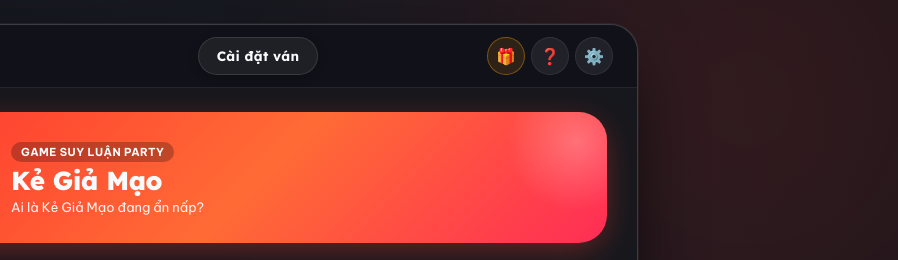
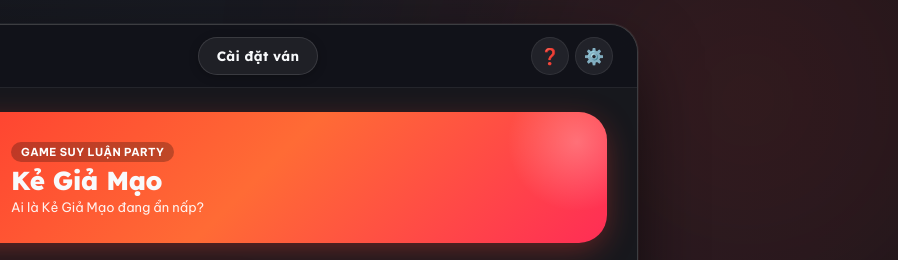
Before and after one commit to kpnguyen2612/IYKYK-Game, a website: page index.html in a window 1280 px wide. Shown: the top 260 px of the page, 382-1280 px from the left. Drawn offline with nearby package versions, Linux system fonts and the light colour scheme; no server answers.

Commit message:
refactor(ui): remove donate gift icon from top control bar

```diff
--- a/index.html
+++ b/index.html
@@ -53,11 +53,8 @@
         </div>
       </div>
 
-      <!-- Right Controls: Hộp quà (🎁), Luật chơi (❓) & Cài đặt (⚙️) ở góc phải -->
+      <!-- Right Controls: Luật chơi (❓) & Cài đặt (⚙️) ở góc phải -->
       <div class="control-group control-group-right">
-        <button id="btn-open-donate" class="ctrl-btn icon-only-btn pulse-gift-btn" title="Ủng hộ dự án & Tác giả" aria-label="Ủng hộ dự án">
-          <span style="font-size: 15px;">🎁</span>
-        </button>
         <button id="btn-open-rules" class="ctrl-btn icon-only-btn" title="Luật chơi & Tính điểm" aria-label="Luật chơi">
           <span style="font-size: 15px;">❓</span>
         </button>
```
